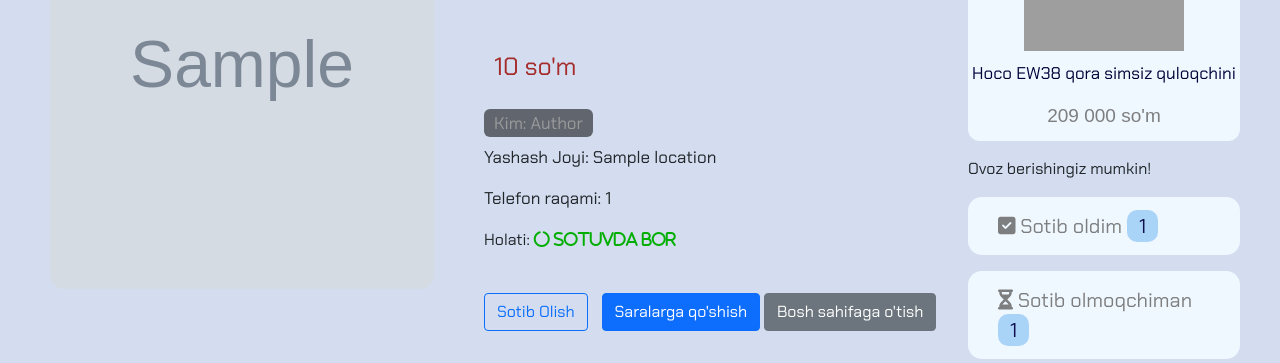
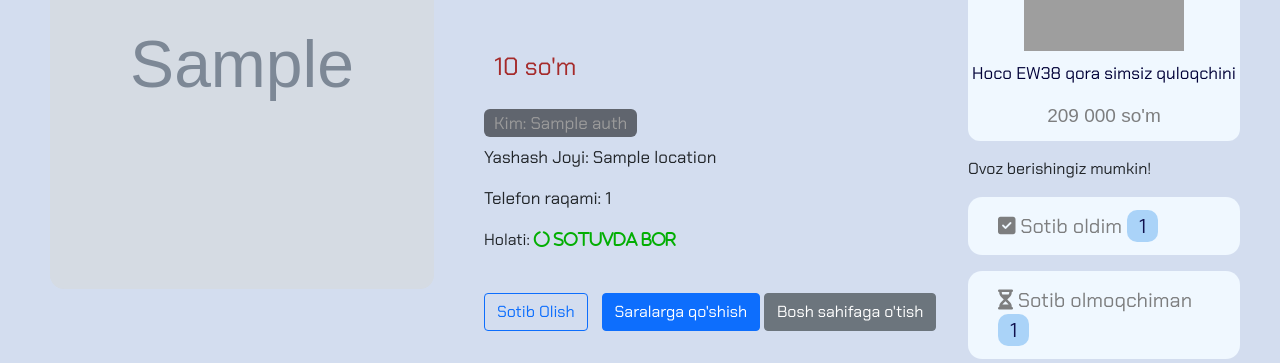
Before and after one commit to dilmurod1701/Qamar_App, a Django app: template pages/templates/pages/detail.html in a window 1280 px wide. Shown: the part 380-743 px from the top of the page. Run offline with Django 4.2, Linux system fonts and the light colour scheme; tables that the repository leaves empty hold one stand-in row (values such as "Sample post"); the template is opened without the code that fills it: values that come from a table or form of the project are taken from there, most other values are stand-ins (such as "Sample title", 1, 10 or a date in 2020); grey boxes marked "Sample" are stand-in pictures; some libraries are stand-ins or nearby versions; some web fonts are replaced; grey boxes are pictures that could not be loaded.

Commit message:
Update detail.html

```diff
--- a/pages/templates/pages/detail.html
+++ b/pages/templates/pages/detail.html
@@ -24,7 +24,7 @@
         <p class="head-p">{{ item.product_name }}</p>
         <p class="star"><i class="star fa-solid fa-star"></i><i class="fa-solid fa-star"></i><i class="fa-solid fa-star"></i><i class="fa-solid fa-star"></i><i class="fa-solid fa-star"></i></p>
         <p class="price">{{ item.price }} so'm</p>
-        <p class="model auth"><a href="" class="auth-a">Kim: Author</a></p>
+        <p class="model auth"><a href="" class="auth-a">Kim: {{ item.auth }}</a></p>
         <p class="model">Yashash Joyi: {{ item.location }}</p>
         <p class="model">Telefon raqami: {{ item.phone_number }}</p>
 
```
